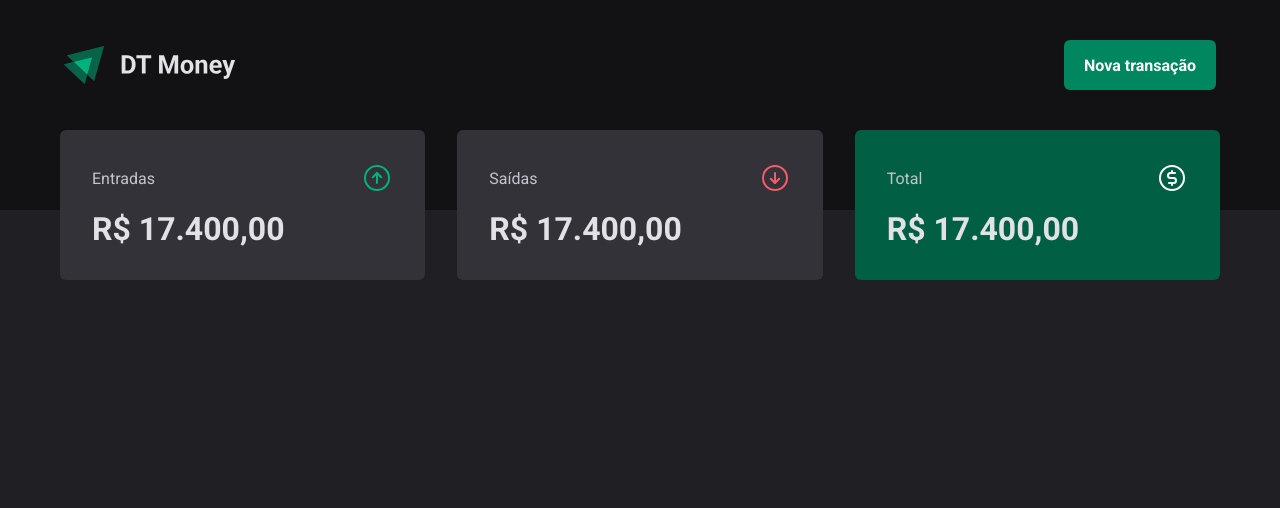
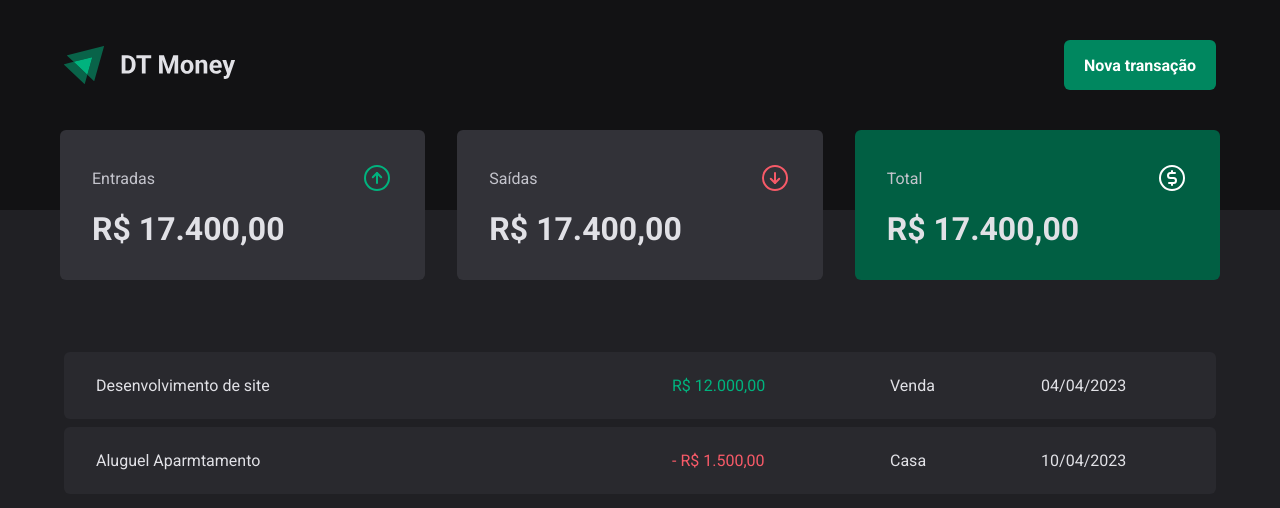
Before and after one commit to steniomoreira/ignite-td-money, a React (Vite) app: page / in a window 1280 px wide. Shown: the top 508 px of the page. Built offline with nearby package versions, Linux system fonts and the light colour scheme.

Commit message:
feat: transaction table structure

```diff
--- a/src/pages/Transactions/index.tsx
+++ b/src/pages/Transactions/index.tsx
@@ -1,11 +1,39 @@
 import { Header } from "../../components/Header";
 import { Summary } from "../../components/Summary";
+import { PriceHighLight, TransactionTable, TransactionTableContainer } from "./styles";
 
 export function Transaction() {
   return (
     <>
       <Header />
       <Summary />
+
+      <TransactionTableContainer>
+        <TransactionTable>
+          <tbody>
+            <tr>
+              <td width="50%">Desenvolvimento de site</td>
+              <td>
+                <PriceHighLight variant="income">
+                  R$ 12.000,00
+                </PriceHighLight>
+              </td>
+              <td>Venda</td>
+              <td>04/04/2023</td>
+            </tr>
+            <tr>
+              <td>Aluguel Aparmtamento</td>
+              <td>
+                <PriceHighLight variant="outcome">
+                  - R$ 1.500,00
+                </PriceHighLight>
+              </td>
+              <td>Casa</td>
+              <td>10/04/2023</td>
+            </tr>
+          </tbody>
+        </TransactionTable>
+      </TransactionTableContainer>
     </>
   )
 }
--- a/src/pages/Transactions/styles.ts
+++ b/src/pages/Transactions/styles.ts
@@ -0,0 +1,37 @@
+import styled from "styled-components";
+
+export const TransactionTableContainer = styled.div`
+  width: 100%;
+  max-width: 75rem;
+  margin: 4rem auto 0;
+  padding: 0 1.5rem;
+`
+
+export const TransactionTable = styled.table`
+  width: 100%;
+  border-collapse: separate;
+  border-spacing: 0 .5rem;
+
+  td {
+    padding: 1.5rem 2rem;
+    background: ${(props) => props.theme["gray-700"]};
+
+    :first-child {
+      border-top-left-radius: 6px;
+      border-bottom-left-radius: 6px;
+    }
+
+    :last-child {
+      border-top-right-radius: 6px;
+      border-bottom-right-radius: 6px;
+    }
+  }
+`
+
+interface PriceHighLightProps {
+  variant: 'income' | 'outcome';
+}
+
+export const PriceHighLight = styled.span<PriceHighLightProps>`
+  color: ${(props) => props.variant === 'income' ? props.theme["green-300"] : props.theme["red-300"]};
+`
```
